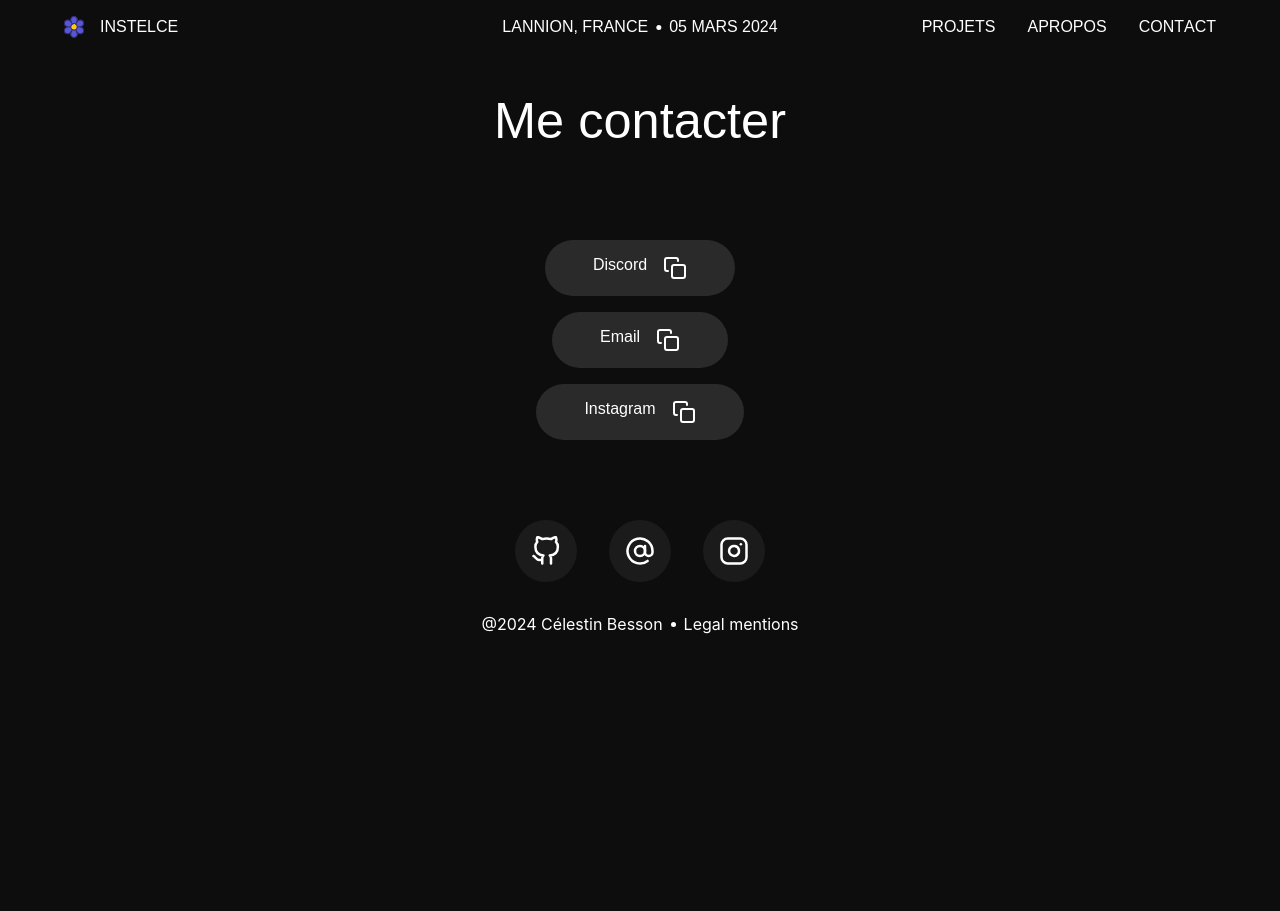
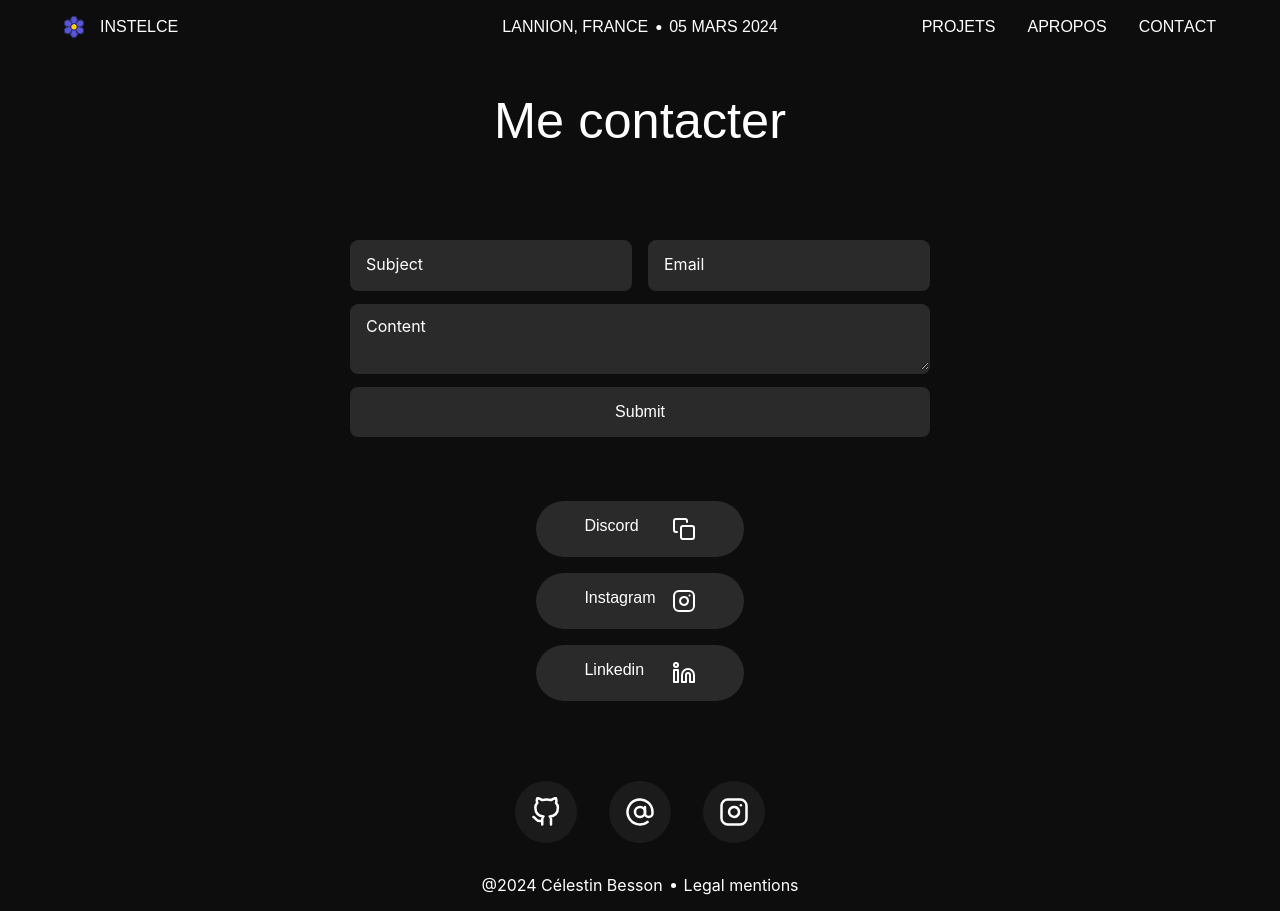
Before and after one commit to Instelce/portfolio, a SvelteKit app in the folder frontend/: page /contact in a window 1280 px wide. Before the commit the page ends 800 px from the top, so only its background shows below. Built offline with nearby package versions, Linux system fonts and the light colour scheme.

Commit message:
feat(front): add images slider in project detail page and add contact form

```diff
--- a/frontend/src/app.scss
+++ b/frontend/src/app.scss
@@ -1,5 +1,6 @@
 // Fonts
 @import 'styles/satoshi';
+@import 'styles/helpers';
 
 // Small reset
 html,
@@ -106,6 +107,8 @@ button {
 
   --main-font: Inter, Arial, sans-serif;
   --fancy-font: Satoshi, Poppins, sans-serif;
+
+  --radius: .5rem;
 }
 
 // Main
@@ -148,3 +151,4 @@ body {
 
 // Other imports
 @import 'styles/fonts';
+@import 'styles/forms';
--- /dev/null
+++ b/frontend/src/lib/components/ImageSlider.svelte
@@ -0,0 +1,148 @@
+<script lang="ts">
+  import { onDestroy, onMount } from "svelte";
+  import { writable } from "svelte/store";
+
+    export let images: string[];
+
+    function next() {
+        currentImage.update(i => i + 1);
+        if ($currentImage > images.length - 1) {
+            currentImage.set(0);
+        }
+    }
+
+    function prev() {
+        currentImage.update(i => i - 1);
+        if ($currentImage < 0) {
+            currentImage.set(images.length - 1);
+        }
+    }
+
+    function resetInterval() {
+        clearInterval(autoPlayInterval);
+        autoPlayInterval = setInterval(() => {
+            next();
+        }, 3000)
+    }
+
+    let currentImage = writable(0);
+
+    $: {
+        if ($currentImage) {
+            resetInterval();
+        }
+    }
+
+    let autoPlayInterval: number;
+
+    onMount(() => {
+        autoPlayInterval = setInterval(() => {
+            next();
+        }, 3000)
+    })
+
+    onDestroy(() => {
+        clearInterval(autoPlayInterval);
+    })
+
+</script>
+
+<div class="slider-container">
+
+    <div class="slide-wrapper">
+        {#each images as image, i}
+            <div class="slide {$currentImage === i ? "active" : ""}">
+                <img src={image} alt={image}>
+            </div>
+        {/each}
+    </div>
+
+    {#if images.length > 1}
+        <button class="button next" on:click={next}>
+            <img src="/images/icons/chevron-right.svg" alt="Right">
+        </button>
+
+        <button class="button prev" on:click={prev}>
+            <img src="/images/icons/chevron-left.svg" alt="Left">
+        </button>
+    {/if}
+
+</div>
+
+<style lang="scss">
+    .slider-container {
+        width: 100%;
+        height: 90vh;
+        overflow: hidden;
+        position: relative;
+
+        display: flex;
+
+        border-radius: 2rem;
+        border: 1px solid rgb(var(--color-gray));
+
+        &:hover {
+            .next, .prev {
+                transform: translateX(0);
+                opacity: 1;
+            }
+        }
+    }
+
+    .slide-wrapper {
+    }
+
+    .slide {
+        width: 100%;
+        position: absolute;
+        top: 0;
+        left: 0;
+
+        display: flex;
+        align-items: center;
+        justify-content: center;
+
+        opacity: 0;
+        transform: scale(0.95);
+
+        transition: transform .3s cubic-bezier(0.075, 0.82, 0.165, 1), opacity .3s cubic-bezier(0.075, 0.82, 0.165, 1);
+
+        &.active {
+            opacity: 1;
+            transform: scale(1);
+        }
+
+        img {
+            width: 100%;
+            height: 100%;
+            object-fit: cover;
+        }
+    }
+
+    .button {
+        height: 100%;
+        padding: 2rem;
+        position: absolute;
+
+        display: flex;
+        align-items: center;
+        justify-content: center;
+
+        z-index: 5;
+        opacity: 0;
+        transition: transform .2s cubic-bezier(0.075, 0.82, 0.165, 1), opacity .2s cubic-bezier(0.075, 0.82, 0.165, 1), background-color .2s .5s;
+    }
+
+    .prev {
+        left: 0;
+        transform: translateX(-100%);
+        background: linear-gradient(90deg, rgb(var(--color-black-2)) 0%, transparent 100%);
+    }
+
+    .next {
+        right: 0;
+        transform: translateX(100%);
+        background: linear-gradient(-90deg, rgb(var(--color-black-2)) 0%, transparent 100%);
+    }
+
+</style>
--- a/frontend/src/lib/components/ProjectCard.svelte
+++ b/frontend/src/lib/components/ProjectCard.svelte
@@ -16,7 +16,7 @@
 <a href="/projects/{project.slug}" title={project.name} on:mouseenter={() => isHovered = true} on:mouseleave={() => isHovered = false}>
   <article>
     <div class="img-container">
-      <img src={project.image} alt="{project.name} main images">
+      <img src={project.main_image} alt="{project.name} main images">
     </div>
     <div class="content">
       <h2>{project.name}</h2>
--- a/frontend/src/lib/components/Tag.svelte
+++ b/frontend/src/lib/components/Tag.svelte
@@ -13,6 +13,7 @@
         border-radius: 20rem;
         background: rgb(var(--color-accent-dark));
         box-shadow: 0 0 0 1px rgb(var(--color-accent-dark-2));
+        display: inline-block;
 
         transition: background .3s ease, box-shadow .3s ease;
 
--- a/frontend/src/lib/types/api.ts
+++ b/frontend/src/lib/types/api.ts
@@ -5,7 +5,8 @@ export type ProjectType = {
   description: string;
   large_description: string;
   year: number;
-  image: string;
+  main_image: string;
+  images: string[],
   live_link?: string;
   github_link?: string;
   skills: number[];
--- a/frontend/src/routes/contact/+page.svelte
+++ b/frontend/src/routes/contact/+page.svelte
@@ -8,36 +8,44 @@
 </header>
 
 <section>
+  <form class="form">
+    <div class="flex gg-1">
+      <div class="input">
+        <input type="text" id="subject" placeholder="" required>
+        <label for="subject">Subject</label>
+      </div>
+      <div class="input">
+        <input type="email" id="email" placeholder="" required>
+        <label for="email">Email</label>
+      </div>
+    </div>
+    <div class="input">
+      <textarea id="content" placeholder="" required></textarea>
+      <label for="content">Content</label>
+    </div>
+    <Button type="submit" class="center" radius={.5}>
+      Submit
+    </Button>
+  </form>
+</section>
+
+<section>
+  <div class="buttons">
     <Button on:click={async () => {
       await navigator.clipboard.writeText("instelce")
     }}>
       <span>Discord</span>
-    <svg xmlns="http://www.w3.org/2000/svg" width="24" height="24" viewBox="0 0 24 24" fill="none" stroke="currentColor"
-         stroke-width="2" stroke-linecap="round" stroke-linejoin="round" class="feather feather-copy">
-      <rect x="9" y="9" width="13" height="13" rx="2" ry="2"></rect>
-      <path d="M5 15H4a2 2 0 0 1-2-2V4a2 2 0 0 1 2-2h9a2 2 0 0 1 2 2v1"></path>
-    </svg>
+      <img src="/images/icons/copy.svg" alt="Discord Logo">
     </Button>
-  <Button on:click={async () => {
-    await navigator.clipboard.writeText("celestin.besson@proton.me")
-  }}>
-    <span>Email</span>
-    <svg xmlns="http://www.w3.org/2000/svg" width="24" height="24" viewBox="0 0 24 24" fill="none" stroke="currentColor"
-         stroke-width="2" stroke-linecap="round" stroke-linejoin="round" class="feather feather-copy">
-      <rect x="9" y="9" width="13" height="13" rx="2" ry="2"></rect>
-      <path d="M5 15H4a2 2 0 0 1-2-2V4a2 2 0 0 1 2-2h9a2 2 0 0 1 2 2v1"></path>
-    </svg>
+    <Button element="a" href="https://www.instagram.com/celest_besson/" target="_blank">
+      <span>Instagram</span>
+      <img src="/images/logos/instagram.svg" alt="Instagram Logo">
     </Button>
-  <Button on:click={async () => {
-    await navigator.clipboard.writeText("celest_besson")
-  }}>
-    <span>Instagram</span>
-    <svg xmlns="http://www.w3.org/2000/svg" width="24" height="24" viewBox="0 0 24 24" fill="none" stroke="currentColor"
-         stroke-width="2" stroke-linecap="round" stroke-linejoin="round" class="feather feather-copy">
-      <rect x="9" y="9" width="13" height="13" rx="2" ry="2"></rect>
-      <path d="M5 15H4a2 2 0 0 1-2-2V4a2 2 0 0 1 2-2h9a2 2 0 0 1 2 2v1"></path>
-    </svg>
+    <Button element="a" href="https://www.linkedin.com/in/c%C3%A9lestin-besson/" target="_blank">
+      <span>Linkedin</span>
+      <img src="/images/logos/linkedin.svg" alt="Linkedin Logo">
     </Button>
+  </div>
 </section>
 
 <style lang="scss">
@@ -61,7 +69,23 @@
     align-items: center;
     justify-content: center;
     margin-bottom: 4rem;
+
+    .buttons {
+      max-width: 45vw;
+      display: flex;
+      flex-direction: column;
       gap: 1rem;
+
+      :global(button) {
+        width: 100%;
+      }
+
+      :global(.text) {
+          display: flex;
+          justify-content: space-between;
+      }
+    }
+
   }
 
 </style>
--- a/frontend/src/routes/projects/[slug]/+page.server.ts
+++ b/frontend/src/routes/projects/[slug]/+page.server.ts
@@ -1,6 +1,7 @@
 import type { PageServerLoad } from './$types';
 import { projects } from '../data';
 import { error } from '@sveltejs/kit';
+import { read } from '$app/server';
 
 export const load = (async ({ params }) => {
   const project = projects.find((p) => p.slug === params.slug);
--- a/frontend/src/routes/projects/[slug]/+page.svelte
+++ b/frontend/src/routes/projects/[slug]/+page.svelte
@@ -6,6 +6,8 @@
   import {onMount} from "svelte";
   import Button from "$lib/components/Button.svelte";
   import Tag from '$lib/components/Tag.svelte';
+  import ImageSlider from '$lib/components/ImageSlider.svelte';
+  import { pluralize } from '$lib/functions/helpers';
 
   export let data: PageData;
 
@@ -28,7 +30,7 @@
   <meta property='og:title' content='{data.project.name} ─ Instelce'>
   <meta property="og:description" content="{data.project.description}">
   <meta property='og:type' content='website'>
-  <meta property='og:image' content='{data.project.image}'>
+  <meta property='og:image' content='{data.project.main_image}'>
 
   <title>{data.project.name} ─ Instelce</title>
 </svelte:head>
@@ -57,23 +59,34 @@
   </div>
 </header>
 
-<div class="skills">
+<section class="skills">
+  <h3>Compétences aquises</h3>
+
+  <div>
     {#each data.project.skills as skillId}
       <a href="/projects?skills={skills[skillId - 1].toLowerCase()}">
         <Tag name={skills[skillId - 1]} />
       </a>
     {/each}
   </div>
+</section>
 
 <section class="tecks">
+  <h3>Technologies utilisées</h3>
+
+  <div>
     {#each data.project.tecks as teck}
       <div>
         <img src="/images/tecks/{teck}.svg" alt={teck}>
       </div>
     {/each}
+  </div>
 </section>
 
 <section class="buttons">
+  <h3>Pour en savoir plus</h3>
+
+  <div>
     {#if data.project.live_link}
       <Button element="a" href={data.project.live_link} target="_blank">
         <p>Voir en vrai</p>
@@ -96,11 +109,16 @@
         </svg>
       </Button>
     {/if}
+  </div>
 </section>
 
 <section class="preview">
-  <img src={data.project.image} alt={data.project.name}>
+  <ImageSlider images={[data.project.main_image, ...data.project.images]} />
 </section>
+
+<!-- <section class="preview">
+  <img src={data.project.main_image} alt={data.project.name}>
+</section> -->
 
 
 <style lang="scss">
@@ -182,17 +200,13 @@
     position: relative;
   }
 
+  section h3 {
+    font-size: 1.2rem;
+  }
+
   // preview
   .preview {
     padding: 4rem 4rem;
-    display: grid;
-    place-content: center;
-
-    img {
-      width: 60vw;
-      border-radius: 2rem;
-      border: 1px solid rgb(var(--color-gray));
-    }
   }
 
   // skill tags
@@ -200,8 +214,15 @@
     margin-bottom: 4rem;
 
     display: flex;
+    flex-direction: column;
+    align-items: center;
+    gap: 1rem;
+
+    div {
+      display: flex;
       justify-content: center;
       gap: 1rem;
+    }
   }
 
   // stack
@@ -209,19 +230,35 @@
     display: flex;
     gap: 1rem;
     align-items: center;
-    justify-content: center;
+    flex-direction: column;
 
     img {
       width: 4rem;
+    }
+
+    div {
+      display: flex;
+      gap: 1rem;
+      align-items: center;
+      justify-content: center;
     }
   }
 
   .buttons {
     margin-top: 4rem;
+
+    display: flex;
+    align-items: center;
+    justify-content: center;
+    flex-direction: column;
+    gap: 1rem;
+
+    div {
       display: flex;
       align-items: center;
       justify-content: center;
       gap: 2rem;
+    }
   }
 
   @media screen and (max-width: 479px) {
--- /dev/null
+++ b/frontend/src/styles/forms.scss
@@ -0,0 +1,156 @@
+.page-form {
+  display: flex;
+  flex-direction: column;
+  align-items: center;
+
+  margin-top: 2rem;
+}
+
+.form {
+  display: flex;
+  flex-direction: column;
+  gap: 1rem;
+
+  button,
+  input[type='submit'] {
+    width: 100%;
+  }
+
+  small {
+    font-size: 0.9rem;
+    text-align: center;
+    font-family: inherit;
+  }
+}
+
+.field {
+  width: 100%;
+  height: auto;
+
+  display: flex;
+  flex-direction: column;
+  //gap: .5rem;
+
+  &:has(input.is-invalid) {
+    gap: 1rem;
+  }
+}
+
+// does contains input and label
+.input {
+  display: flex;
+
+  position: relative;
+
+  &:has(textarea) {
+    label {
+      top: 0.8rem;
+      transform: translateY(0);
+    }
+  }
+
+  label {
+    position: absolute;
+    top: 50%;
+    left: 1rem;
+    transform: translateY(-50%);
+    cursor: text;
+
+    display: flex;
+    align-items: center;
+    justify-content: space-between;
+    gap: 0.2rem;
+
+    transition:
+      transform 0.2s ease,
+      top 0.2s ease;
+
+    svg {
+      stroke: rgb(var(--color-gray));
+      opacity: 0.6;
+    }
+
+    &::after {
+      content: '';
+      background: rgb(var(--color-gray));
+      width: calc(100% + 5px);
+      height: 12%;
+      border-radius: 5px;
+      position: absolute;
+      left: 50%;
+      top: 50%;
+      z-index: -1;
+      transform: translate(-50%, -50%);
+      opacity: 0;
+    }
+  }
+}
+
+input,
+textarea {
+  width: 100%;
+  outline: none;
+
+  color: inherit;
+  font-size: inherit;
+  font-family: inherit;
+}
+
+textarea {
+  min-height: 4rem;
+  resize: vertical;
+}
+
+input[type='text'],
+input[type='email'],
+input[type='password'],
+input[type='search'],
+input[type='date'],
+textarea {
+  padding: 0.8rem 1rem;
+
+  border-radius: var(--radius);
+  border: 1px solid rgb(var(--color-gray));
+  box-shadow: 0 3px 0 rgb(var(--color-gray));
+  background: rgb(var(--color-gray));
+
+  transition:
+    border 0.2s ease,
+    box-shadow 0.2s ease;
+
+  &:hover {
+    border: 1px solid rgb(var(--color-accent));
+  }
+
+  &:focus {
+    border: 1px solid rgb(var(--color-accent));
+    box-shadow: 0 3px 0 var(--focus-box-shadow-color, rgb(var(--color-accent)));
+
+    & + label {
+      top: 0;
+      transform: translateY(-50%);
+
+      &::after {
+        opacity: 1;
+      }
+    }
+  }
+
+  &:not(:placeholder-shown) + label {
+    top: 0;
+    transform: translateY(-50%);
+
+    &::after {
+      opacity: 1;
+    }
+  }
+
+  &.is-invalid {
+    --focus-box-shadow-color: rgb(var(--color-red));
+    border: 1px solid rgb(var(--color-red));
+  }
+}
+
+.invalid-feedback {
+  color: rgb(var(--color-red));
+}
--- /dev/null
+++ b/frontend/src/styles/helpers.scss
@@ -0,0 +1,187 @@
+@mixin spacing-utilities() {
+  $spacing-settings: (
+    'spaces': (
+      'margin': 'm',
+      'padding': 'p'
+    ),
+    'positions': (
+      'top': 't',
+      'bottom': 'b',
+      'right': 'r',
+      'left': 'l'
+    )
+  );
+
+  $ctr: 1;
+  @while $ctr <= 12 {
+    .mx-#{$ctr} {
+      margin-left: #{$ctr}rem;
+      margin-right: #{$ctr}rem;
+    }
+    $ctr: $ctr + 1;
+  }
+  $ctr: 1;
+  @while $ctr <= 12 {
+    .px-#{$ctr} {
+      padding-left: #{$ctr}rem;
+      padding-right: #{$ctr}rem;
+    }
+    $ctr: $ctr + 1;
+  }
+
+  $ctr: 1;
+  @while $ctr <= 12 {
+    .my-#{$ctr} {
+      margin-top: #{$ctr}rem;
+      margin-bottom: #{$ctr}rem;
+    }
+    $ctr: $ctr + 1;
+  }
+  $ctr: 1;
+  @while $ctr <= 12 {
+    .py-#{$ctr} {
+      padding-top: #{$ctr}rem;
+      padding-bottom: #{$ctr}rem;
+    }
+    $ctr: $ctr + 1;
+  }
+
+  @each $space-key, $space in map_get($spacing-settings, 'spaces') {
+    $ctr: 1;
+    @while $ctr <= 12 {
+      .#{$space}-#{$ctr} {
+        #{$space-key}: #{$ctr}rem;
+      }
+      $ctr: $ctr + 1;
+    }
+
+    @each $position-key, $position in map_get($spacing-settings, 'positions') {
+      $ctr: 1;
+      @while $ctr <= 12 {
+        .#{$space}#{$position}-#{$ctr} {
+          #{$space-key}-#{$position-key}: #{$ctr}rem;
+        }
+
+        $ctr: $ctr + 1;
+      }
+    }
+  }
+}
+
+@include spacing-utilities();
+
+.page-sticky {
+  width: 100%;
+  top: 0;
+  z-index: 10;
+  position: sticky;
+}
+
+.w-half {
+  width: 50%;
+}
+
+.w-full {
+  width: 100%;
+}
+
+.h-full {
+  height: 100vh;
+}
+
+.h-auto {
+  height: auto;
+}
+.radius-medium {
+  border-radius: var(--radius);
+}
+
+.radius-high {
+  border-radius: 20px;
+}
+
+// Flexbox
+.flex {
+  display: flex;
+}
+.f-col {
+  flex-direction: column;
+}
+.sb {
+  display: flex;
+  justify-content: space-between;
+}
+.items-center {
+  align-items: center;
+}
+.jc-center {
+  justify-content: center;
+}
+
+// Grid
+.grid {
+  display: grid;
+}
+
+@mixin grid-columns {
+  @for $i from 2 through 6 {
+    .gc-#{$i} {
+      grid-template-columns: repeat(#{$i}, 1fr);
+    }
+  }
+}
+
+@mixin grid-gap {
+  @for $i from 1 through 6 {
+    .gg-#{$i} {
+      grid-gap: #{$i}rem;
+    }
+  }
+}
+
+@include grid-columns();
+@include grid-gap();
+
+.center {
+  display: flex;
+  align-items: center;
+  justify-content: center;
+}
+
+.sep-top {
+  border-top: 1px solid rgb(var(--color-gray-3));
+}
+
+.sep-bottom {
+  border-bottom: 1px solid rgb(var(--color-gray-3));
+}
+
+.list-container {
+  //padding: 2rem 0;
+  display: grid;
+  grid-template-columns: repeat(4, 1fr);
+}
+
+.list-wrapper {
+  grid-column: 2 / 4;
+  display: grid;
+  grid-template-columns: 1fr 1fr;
+  grid-gap: 1rem;
+}
+
+.center-loader {
+  width: 100%;
+  padding: 4rem 0;
+
+  display: flex;
+  align-items: center;
+  justify-content: center;
+}
+
+.t-center {
+  text-align: center;
+}
+
+.page-padding {
+  padding: 0 var(--page-horizontal-padding);
+}
```
Also changed, not shown: frontend/src/lib/functions/helpers.ts (+12 -0 lines), frontend/src/routes/projects/data.ts (+11 -4 lines), frontend/static/images/icons/copy.svg, frontend/static/images/logos/linkedin.svg (added). Lines whose indentation alone changed are shown as unchanged.
